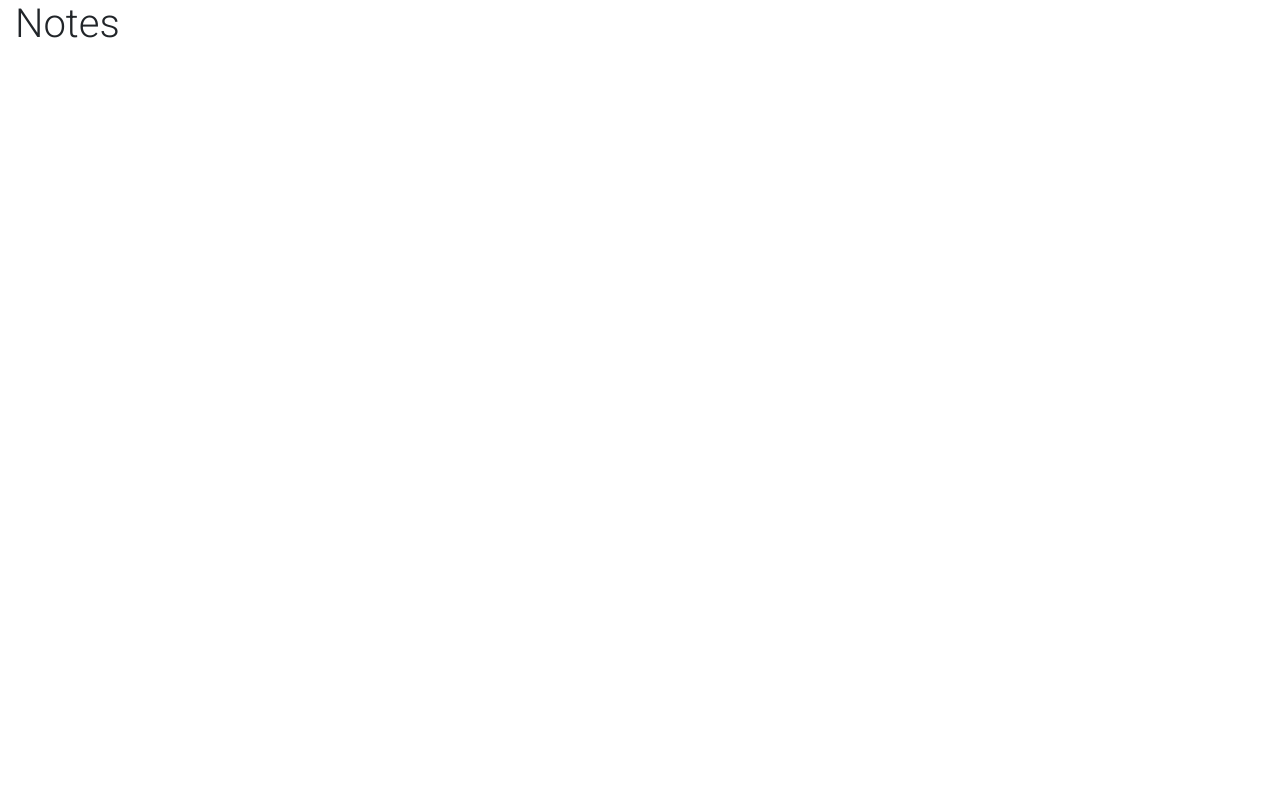
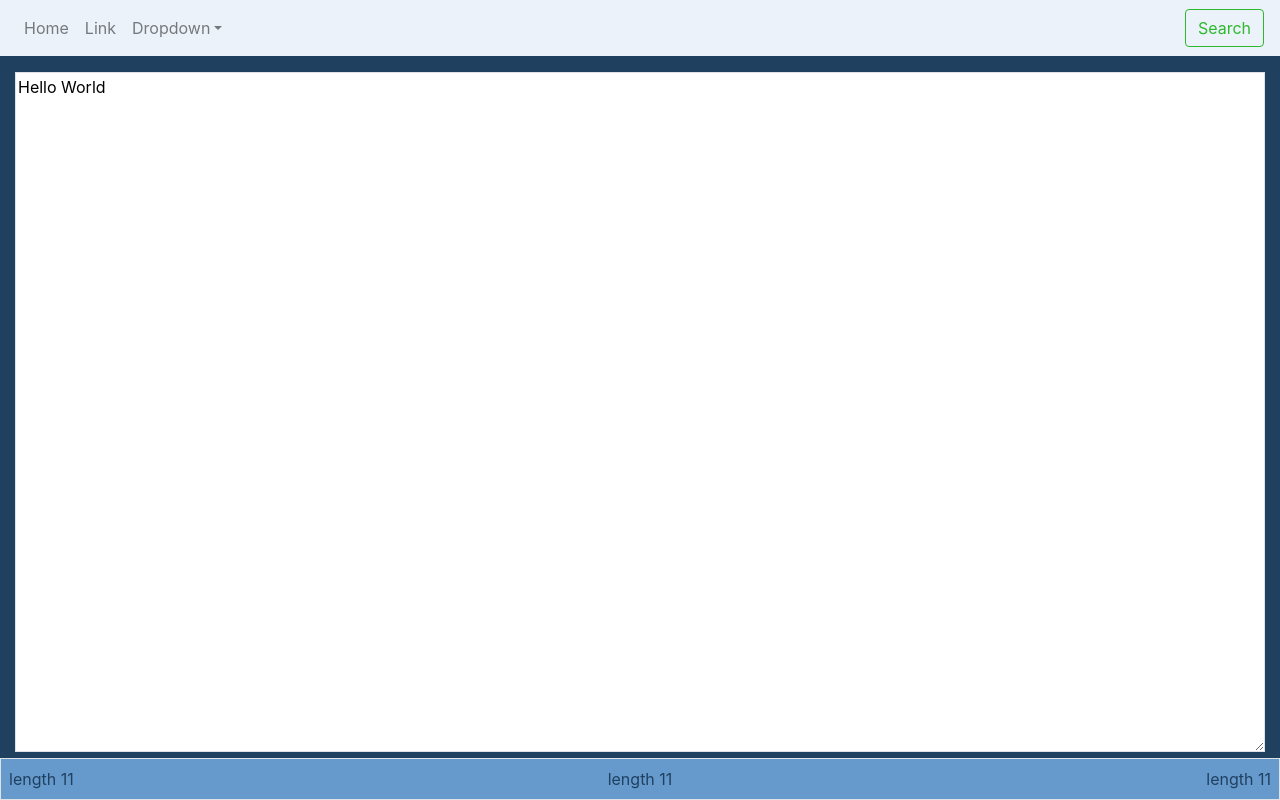
Before and after one commit to openXapps/web-apps-notes, a React (Create React App) app: page / in a window 1280 px wide. Built offline with nearby package versions, Linux system fonts and the light colour scheme.

Commit message:
Moved from MDB to Bootstrap

```diff
--- a/package.json
+++ b/package.json
@@ -4,9 +4,11 @@
   "private": true,
   "homepage": "https://www.openapps.co.za/apps/web-apps-notes",
   "dependencies": {
-    "mdbreact": "^4.22.1",
+    "bootstrap": "^4.4.1",
+    "node-sass": "^4.13.0",
     "react": "^16.12.0",
     "react-dom": "^16.12.0",
+    "react-router-dom": "^5.1.2",
     "react-scripts": "3.2.0"
   },
   "scripts": {
--- a/public/index.html
+++ b/public/index.html
@@ -23,6 +23,7 @@
       Learn how to configure a non-root public URL by running `npm run build`.
     -->
   <title>OpenApps - Notes</title>
+  <link rel="stylesheet" href="https://use.fontawesome.com/releases/v5.7.1/css/all.css">
 </head>
 
 <body>
@@ -38,6 +39,15 @@
       To begin the development, run `npm start` or `yarn start`.
       To create a production bundle, use `npm run build` or `yarn build`.
     -->
+  <script src="https://code.jquery.com/jquery-3.3.1.slim.min.js"
+    integrity="sha384-q8i/X+965DzO0rT7abK41JStQIAqVgRVzpbzo5smXKp4YfRvH+8abtTE1Pi6jizo"
+    crossorigin="anonymous"></script>
+  <script src="https://cdnjs.cloudflare.com/ajax/libs/popper.js/1.14.7/umd/popper.min.js"
+    integrity="sha384-UO2eT0CpHqdSJQ6hJty5KVphtPhzWj9WO1clHTMGa3JDZwrnQq4sF86dIHNDz0W1"
+    crossorigin="anonymous"></script>
+  <script src="https://stackpath.bootstrapcdn.com/bootstrap/4.3.1/js/bootstrap.min.js"
+    integrity="sha384-JjSmVgyd0p3pXB1rRibZUAYoIIy6OrQ6VrjIEaFf/nJGzIxFDsf4x0xIM+B07jRM"
+    crossorigin="anonymous"></script>
 </body>
 
 </html>
--- a/src/App.js
+++ b/src/App.js
@@ -1,11 +1,22 @@
 import React from 'react';
-import { MDBContainer } from 'mdbreact';
+import { BrowserRouter, Switch, Route } from 'react-router-dom';
+
+// Components
+import Header from './components/Header';
+import Content from './components/Content';
+import PageNotFound from './components/PageNotFound';
 
 function App() {
+  // https://medium.com/@svinkle/how-to-deploy-a-react-app-to-a-subdirectory-f694d46427c1
+  const root = '/apps/web-apps-bookmarker';
   return (
-    <MDBContainer fluid>
-      <h1>Notes</h1>
-    </MDBContainer>
+    <BrowserRouter basename={root}>
+      <Header home={root}/>
+      <Switch>
+        <Route path="/" exact component={Content} />
+        <Route component={PageNotFound} />
+      </Switch>
+    </BrowserRouter>
   );
 }
 
--- /dev/null
+++ b/src/assets/styles.scss
@@ -0,0 +1,64 @@
+// Custom BS4 variables
+
+$_primary:     #6699cc;
+$_secondary:   #3973ac;
+$_success:     #2eb82e;
+$_info:        #e6e600;
+$_warning:     #e66800;
+$_danger:      #e60000;
+$_light:       #ecf2f9;
+$_dark:        #204060;
+$_white:       #ffffff;
+$_black:       #000000;
+
+$primary:       $_primary;
+$secondary:     $_secondary;
+$success:       $_success;
+$info:          $_info;
+$warning:       $_warning;
+$danger:        $_danger;
+$light:         $_light;
+$dark:          $_dark;
+$white:         $_white;
+$black:         $_black;
+
+// $theme-colors: (
+
+// );
+
+$body-bg:       $dark;
+$body-color:    $light;
+
+// Dropdowns
+
+// $dropdown-min-width:                10rem !default;
+$dropdown-padding-y:                0px;
+// $dropdown-spacer:                   .125rem !default;
+// $dropdown-font-size:                $font-size-base !default;
+// $dropdown-color:                    $body-color !default;
+$dropdown-bg:                       $primary;
+// $dropdown-border-color:             rgba($black, .15) !default;
+// $dropdown-border-radius:            $border-radius !default;
+// $dropdown-border-width:             $border-width !default;
+// $dropdown-inner-border-radius:      calc(#{$dropdown-border-radius} - #{$dropdown-border-width}) !default;
+// $dropdown-divider-bg:               $gray-200 !default;
+// $dropdown-divider-margin-y:         $nav-divider-margin-y !default;
+// $dropdown-box-shadow:               0 .5rem 1rem rgba($black, .175) !default;
+// $dropdown-link-color:               $gray-900 !default;
+// $dropdown-link-hover-color:         darken($gray-900, 5%) !default;
+$dropdown-link-hover-bg:            $secondary;
+// $dropdown-link-active-color:        $component-active-color !default;
+// $dropdown-link-active-bg:           $component-active-bg !default;
+// $dropdown-link-disabled-color:      $gray-600 !default;
+// $dropdown-item-padding-y:           .25rem !default;
+// $dropdown-item-padding-x:           1.5rem !default;
+// $dropdown-header-color:             $gray-600 !default;
+
+// Forms
+
+$input-bg:                          $primary;
+$input-color:                       $light;
+
+@import '../../node_modules/bootstrap/scss/bootstrap.scss';
+
+// Custom App CSS
--- /dev/null
+++ b/src/components/Content.js
@@ -0,0 +1,30 @@
+import React from 'react';
+
+const Content = () => {
+  const [text, setText] = React.useState('Hello World');
+
+  const onTextChange = (e) => {
+    setText(e.target.value);
+  };
+
+  return (
+    <div className="container-fluid">
+      <div className="mt-3 w-100 border" style={{ height: '85vh' }}>
+        <textarea
+          className="w-100 h-100 border-0"
+          defaultValue={text}
+          onChange={onTextChange}
+        ></textarea>
+      </div>
+      <div className="fixed-bottom border">
+        <div className="d-flex flex-row justify-content-between bg-primary text-dark">
+          <div className="p-2">length {text.length}</div>
+          <div className="p-2">length {text.length}</div>
+          <div className="p-2">length {text.length}</div>
+        </div>
+      </div>
+    </div>
+  );
+};
+
+export default Content;
--- /dev/null
+++ b/src/components/Header.js
@@ -0,0 +1,50 @@
+import React from 'react';
+
+
+const Header = (props) => {
+  return (
+    <nav className="navbar navbar-expand-sm navbar-light bg-light">
+      <button
+        className="navbar-toggler"
+        type="button"
+        data-toggle="collapse"
+        data-target="#gd-navbar-content"
+        aria-controls="gd-navbar-content"
+        aria-expanded="false"
+        aria-label="Toggle navigation">
+        <span className="navbar-toggler-icon"></span>
+      </button>
+
+      <div className="collapse navbar-collapse" id="gd-navbar-content">
+        <ul className="navbar-nav mr-auto">
+          <li className="nav-item">
+            <a className="nav-link" href={props.home}>Home</a>
+          </li>
+          <li className="nav-item">
+            <a className="nav-link" href="#">Link</a>
+          </li>
+          <li className="nav-item dropdown">
+            <a
+              className="nav-link dropdown-toggle"
+              href="#"
+              id="navbarDropdown"
+              role="button"
+              data-toggle="dropdown"
+              aria-haspopup="true"
+              aria-expanded="false"
+            >Dropdown</a>
+            <div className="dropdown-menu shadow" aria-labelledby="navbarDropdown">
+              <a className="dropdown-item" href="#">Action</a>
+              <a className="dropdown-item" href="#">Another action</a>
+              <div className="dropdown-divider"></div>
+              <a className="dropdown-item" href="#">Something else here</a>
+            </div>
+          </li>
+        </ul>
+        <button className="btn btn-outline-success my-2 my-sm-0" type="submit">Search</button>
+      </div>
+    </nav>
+  );
+}
+
+export default Header;
--- /dev/null
+++ b/src/components/PageNotFound.js
@@ -0,0 +1,9 @@
+import React from 'react';
+
+const PageNotFound = () => {
+  return (
+    <div></div>
+  );
+};
+
+export default PageNotFound;
--- a/src/index.js
+++ b/src/index.js
@@ -1,11 +1,8 @@
 import React from 'react';
 import ReactDOM from 'react-dom';
-// https://mdbootstrap.com/docs/react/getting-started/quick-start/
-import '@fortawesome/fontawesome-free/css/all.min.css';
-import 'bootstrap-css-only/css/bootstrap.min.css';
-import 'mdbreact/dist/css/mdb.css';
 import App from './App';
 import * as serviceWorker from './serviceWorker';
+import './assets/styles.scss';
 
 ReactDOM.render(<App />, document.getElementById('root'));
 
```
Also changed, not shown: 1 other file (tests, documents, lock files or other folders).
